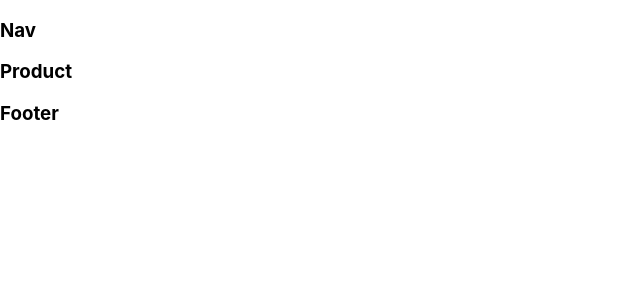
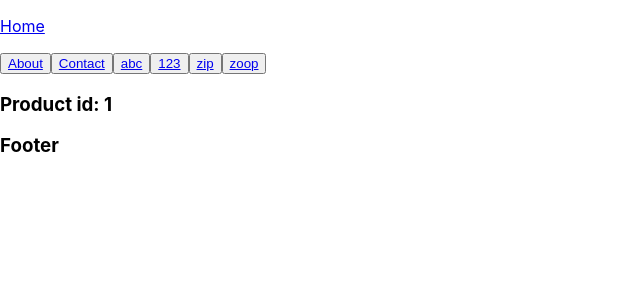
Before and after one commit to Reece-elder/APR_SOFTWARE_React, a React (Create React App) app in the folder react-demo/: page /product/1 in a window 1280 px wide. Shown: the top 300 px of the page, without its empty margins (0-640 px from the left). Built offline with nearby package versions, Linux system fonts and the light colour scheme.

Commit message:
added nav and params

```diff
--- a/react-demo/src/App.js
+++ b/react-demo/src/App.js
@@ -48,7 +48,7 @@ function App() {
           <Contact/>
         </Route>
 
-        <Route path="/product">
+        <Route path="/product/:id">
           <Product/>
         </Route>
 
--- a/react-demo/src/components/007-Routing/Nav.jsx
+++ b/react-demo/src/components/007-Routing/Nav.jsx
@@ -1,7 +1,33 @@
+import {Link} from 'react-router-dom';
+
 const Nav = () => {
     return (
         <div>
-            <h3> Nav </h3>
+            <p>
+                <Link to="/"> Home </Link>
+            </p>
+            <button>
+                <Link to="/about"> About </Link>
+            </button>
+            <button>
+                <Link to="/contact"> Contact </Link>
+            </button>
+
+            <button>
+                <Link to="/product/abc"> abc </Link>
+            </button>
+
+            <button>
+                <Link to="/product/123"> 123 </Link>
+            </button>
+
+            <button>
+                <Link to="/product/zip"> zip </Link>
+            </button>
+
+            <button>
+                <Link to="/product/zoop"> zoop </Link>
+            </button>
         </div>
      );
 }
--- a/react-demo/src/components/007-Routing/pageComponents/Product.jsx
+++ b/react-demo/src/components/007-Routing/pageComponents/Product.jsx
@@ -1,7 +1,12 @@
+import {useParams} from 'react-router-dom';
+
 const Product = () => {
+
+    const {id} = useParams();
+
     return (
         <div>
-            <h3> Product </h3>
+            <h3> Product id: {id} </h3>
         </div>
      );
 }
```
